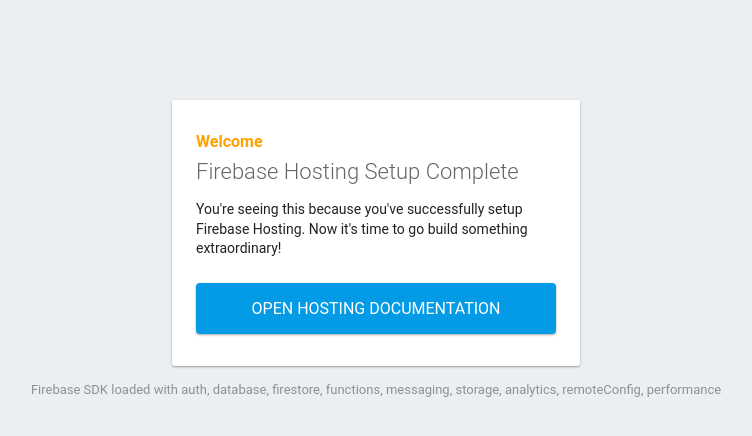
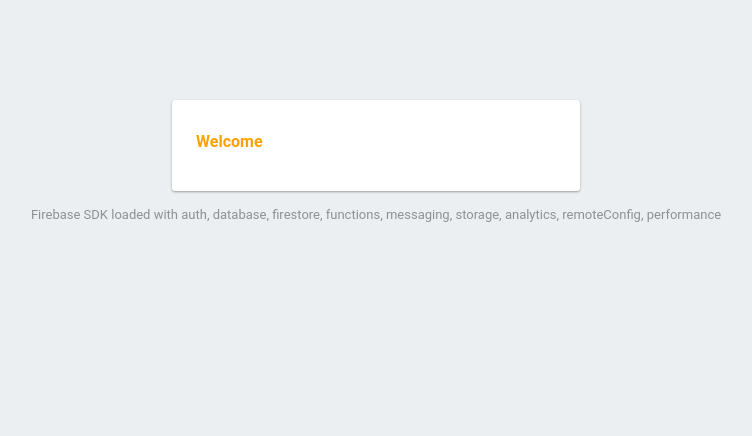
Before and after one commit to internetmechanic/fbs, a plain HTML site: page index.html in a window 1280 px wide. Shown: the whole page, without its empty margins (264-1016 px from the left). Drawn offline with Linux system fonts and the light colour scheme; some packages are replaced by stand-ins of ours.

Commit message:
Update index.html

```diff
--- a/index.html
+++ b/index.html
@@ -3,7 +3,7 @@
   <head>
     <meta charset="utf-8">
     <meta name="viewport" content="width=device-width, initial-scale=1">
-    <title>Welcome to Firebase Hosting</title>
+    <title>Brettb.art</title>
 
     <!-- update the version number as needed -->
     <script defer src="/__/firebase/9.13.0/firebase-app-compat.js"></script>
@@ -41,9 +41,7 @@
   <body>
     <div id="message">
       <h2>Welcome</h2>
-      <h1>Firebase Hosting Setup Complete</h1>
-      <p>You're seeing this because you've successfully setup Firebase Hosting. Now it's time to go build something extraordinary!</p>
-      <a target="_blank" href="https://firebase.google.com/docs/hosting/">Open Hosting Documentation</a>
+
     </div>
     <p id="load">Firebase SDK Loading&hellip;</p>
 
```
